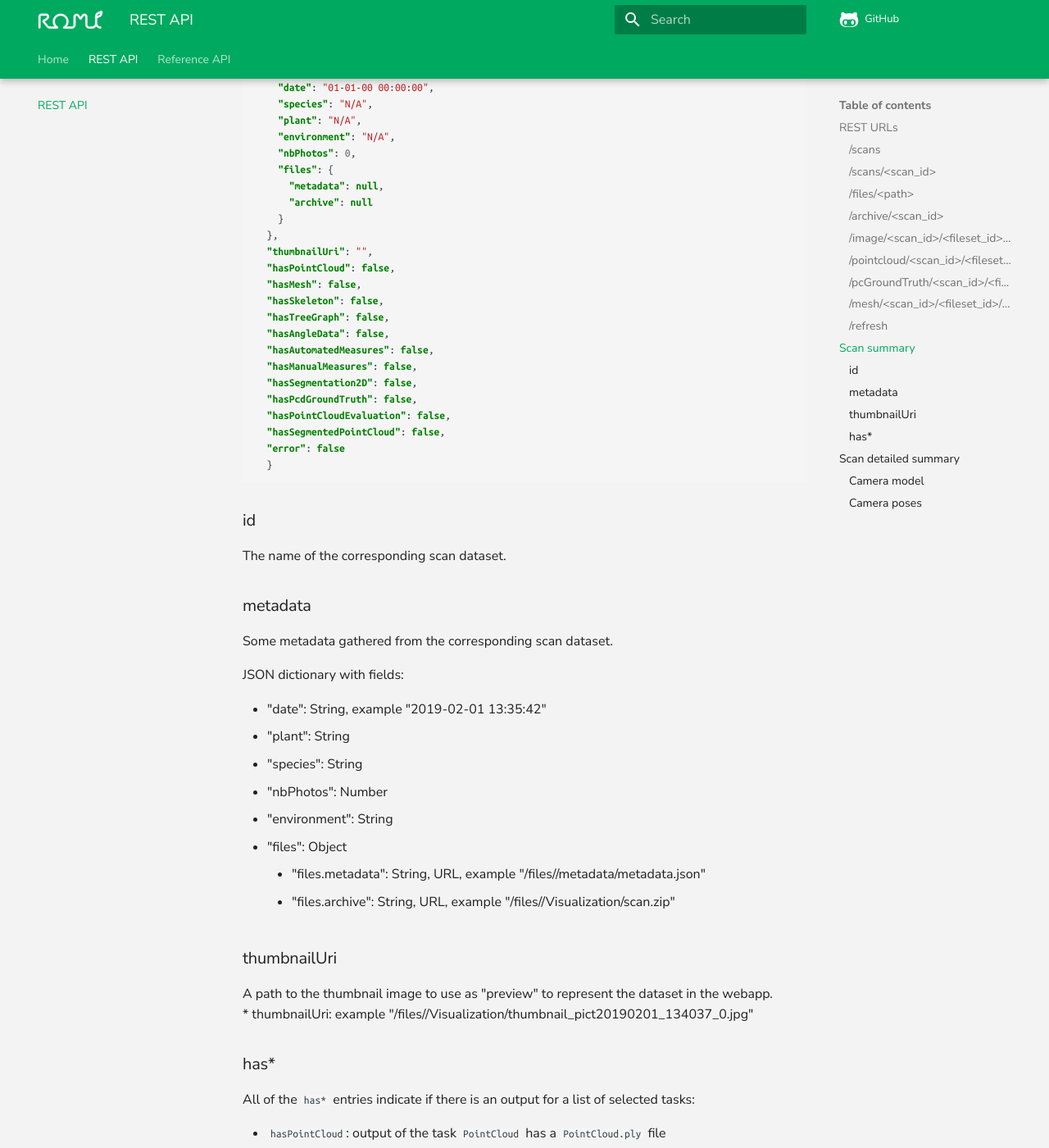
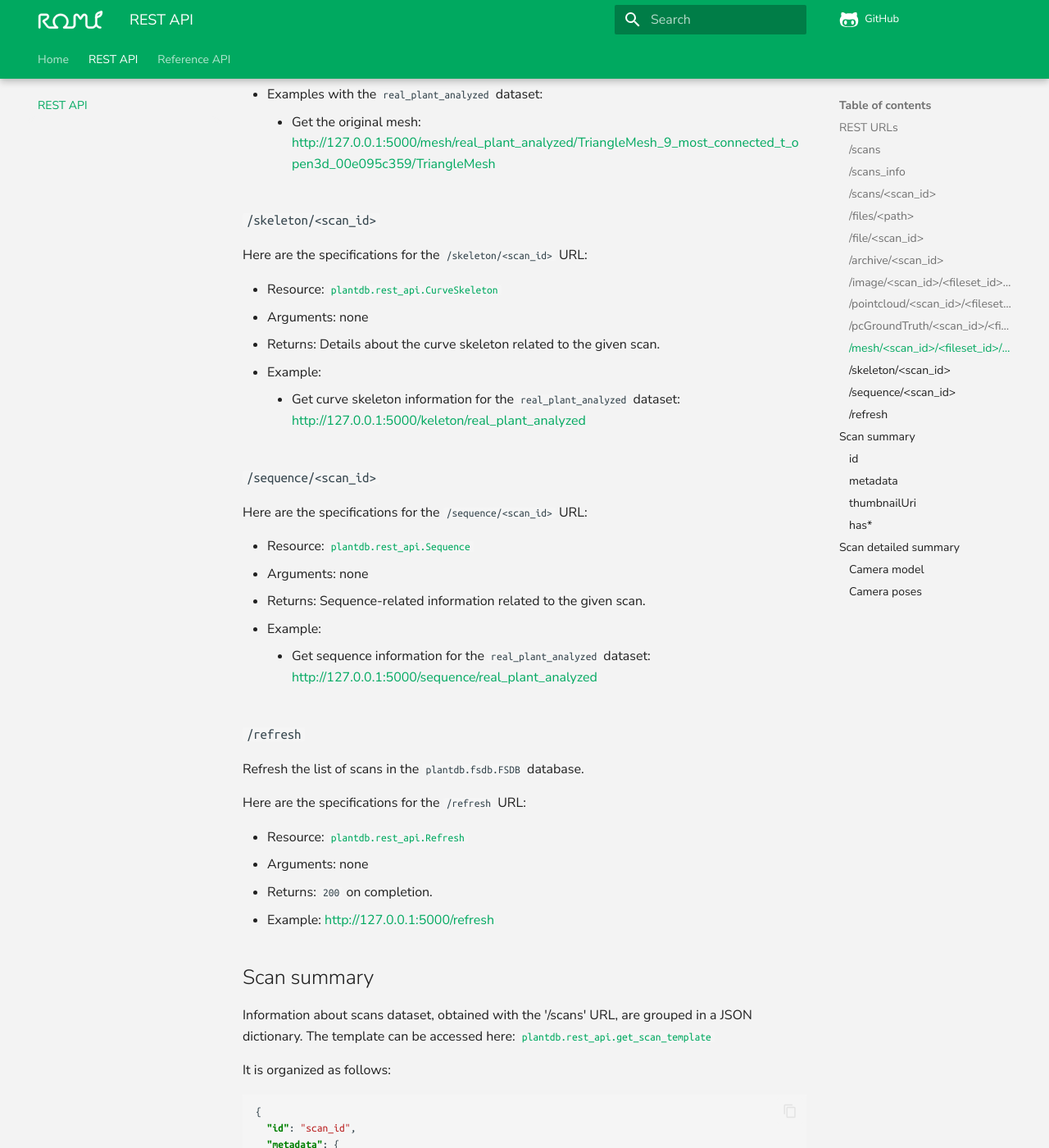
Before and after one commit to romi/plantdb, an MkDocs documentation site: the page built from docs/rest_api.md, in a window 1280 px wide and 1400 px high, scrolled down 3951 px. Shown: the whole window at 82% size. Built offline with MkDocs 1.6.1 and Material for MkDocs 9.7.7, drawn with Linux system fonts in a browser that asks for light colours; comment, search, counter and statistics services are not loaded; some of the changed text lies outside the part shown.

Commit message:
Add detailed documentation for new REST API endpoints
This update includes specifications, arguments, and examples for the `/scans_info`, `/file/<scan_id>`, `/skeleton/<scan_id>`, and `/sequence/<scan_id>` endpoints.
These additions provide clarity on their usage, expected inputs, and outputs to enhance developer understanding and usability.

````diff
--- a/docs/rest_api.md
+++ b/docs/rest_api.md
@@ -17,6 +17,17 @@
     [http://127.0.0.1:5000/scans](http://127.0.0.1:5000/scans)
     * Search for "arabidopsis" in metadata:
     [http://127.0.0.1:5000/scans?filterQuery=arabidopsis](http://127.0.0.1:5000/scans?filterQuery=arabidopsis)
+
+### `/scans_info`
+
+Here are the specifications for the `/scans_info` URL:
+
+* Resource: [`plantdb.rest_api.ScansTable`](reference/plantdb/rest_api.md#plantdb.rest_api.ScansTable)
+* Arguments: `filterQuery`
+* Returns: A JSON-compliant table structure containing detailed scan metadata.
+* Example:
+    * Get all scans in a tabular format:
+    [http://127.0.0.1:5000/scans_info](http://127.0.0.1:5000/scans_info)
 
 ### `/scans/<scan_id>`
 
@@ -48,6 +59,20 @@
     [http://127.0.0.1:5000/files/real_plant_analyzed/images/00000_rgb.jpg](http://127.0.0.1:5000/files/real_plant_analyzed/images/00000_rgb.jpg)
     * Get the first mask image of the scan (`00000_rgb`):
     [http://127.0.0.1:5000/files/real_plant_analyzed/Masks_1__0__1__0____channel____rgb_5619aa428d/00000_rgb.png](http://127.0.0.1:5000/files/real_plant_analyzed/Masks_1__0__1__0____channel____rgb_5619aa428d/00000_rgb.png)
+
+### `/file/<scan_id>`
+
+Here are the specifications for the `/datasetfile` URL:
+
+* Resource: [`plantdb.rest_api.DatasetFile`](reference/plantdb/rest_api.md#plantdb.rest_api.DatasetFile)
+* Arguments:
+    * `file_upload` (POST request) - The file to be uploaded as part of the dataset.
+* Returns: A confirmation of the upload process (success or failure).
+* Example:
+    * Upload a new file to the dataset (example with curl):
+    ```bash
+    curl -X POST http://127.0.0.1:5000/file/<scan_id> -F "file_upload=@example_file_name.txt"
+    ```
 
 ### `/archive/<scan_id>`
 
@@ -108,6 +133,28 @@
 * Examples with the `real_plant_analyzed` dataset:
     * Get the original mesh:
     [http://127.0.0.1:5000/mesh/real_plant_analyzed/TriangleMesh_9_most_connected_t_open3d_00e095c359/TriangleMesh](http://127.0.0.1:5000/mesh/real_plant_analyzed/TriangleMesh_9_most_connected_t_open3d_00e095c359/TriangleMesh)
+
+### `/skeleton/<scan_id>`
+
+Here are the specifications for the `/skeleton/<scan_id>` URL:
+
+* Resource: [`plantdb.rest_api.CurveSkeleton`](reference/plantdb/rest_api.md#plantdb.rest_api.CurveSkeleton)
+* Arguments: none
+* Returns: Details about the curve skeleton related to the given scan.
+* Example:
+    * Get curve skeleton information for the `real_plant_analyzed` dataset:
+    [http://127.0.0.1:5000/keleton/real_plant_analyzed](http://127.0.0.1:5000/skeleton/real_plant_analyzed)
+
+### `/sequence/<scan_id>`
+
+Here are the specifications for the `/sequence/<scan_id>` URL:
+
+* Resource: [`plantdb.rest_api.Sequence`](reference/plantdb/rest_api.md#plantdb.rest_api.Sequence)
+* Arguments: none
+* Returns: Sequence-related information related to the given scan.
+* Example:
+    * Get sequence information for the `real_plant_analyzed` dataset:
+    [http://127.0.0.1:5000/sequence/real_plant_analyzed](http://127.0.0.1:5000/sequence/real_plant_analyzed)
 
 ### `/refresh`
 Refresh the list of scans in the `plantdb.fsdb.FSDB` database.
````
